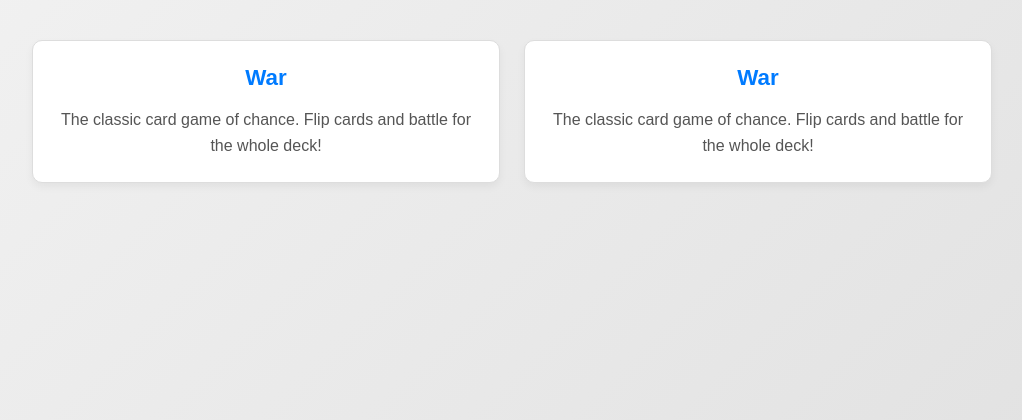
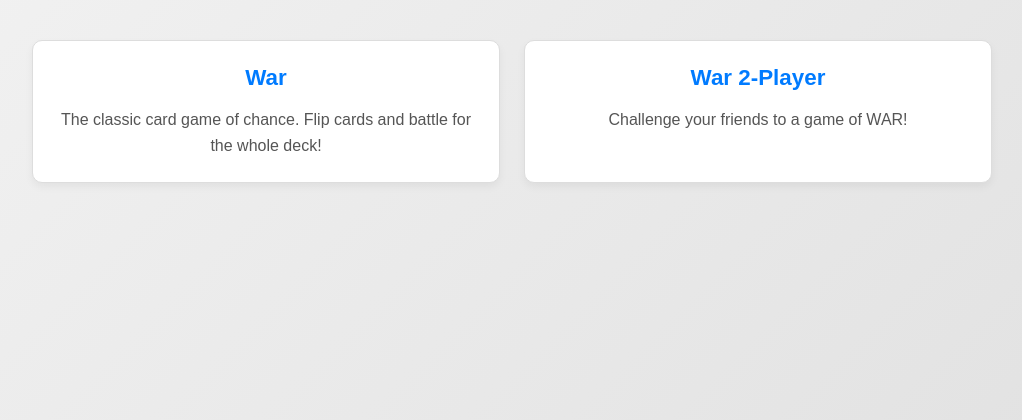
Before and after one commit to wescoup/wescoup-website, a Flask app: page /tonys-time-traps in a window 1280 px wide. Shown: the part 244-664 px from the top of the page, without its empty margins (128-1150 px from the left). Run offline with Flask 2, Linux system fonts and the light colour scheme.

Commit message:
Update tonys-time-traps.html

```diff
--- a/templates/games/tonys-time-traps.html
+++ b/templates/games/tonys-time-traps.html
@@ -11,9 +11,9 @@
             <h2 class="card-title">War</h2>
             <p class="card-description">The classic card game of chance. Flip cards and battle for the whole deck!</p>
         </div>
-        <div class="card" onclick="location.href='{{ url_for('tonys_war_game') }}'">
-            <h2 class="card-title">War</h2>
-            <p class="card-description">The classic card game of chance. Flip cards and battle for the whole deck!</p>
+        <div class="card" onclick="location.href='{{ url_for('war_new_game') }}'">
+            <h2 class="card-title">War 2-Player</h2>
+            <p class="card-description">Challenge your friends to a game of WAR!</p>
         </div>
         <!-- Add new game cards here as they are created -->
         <!--
```
